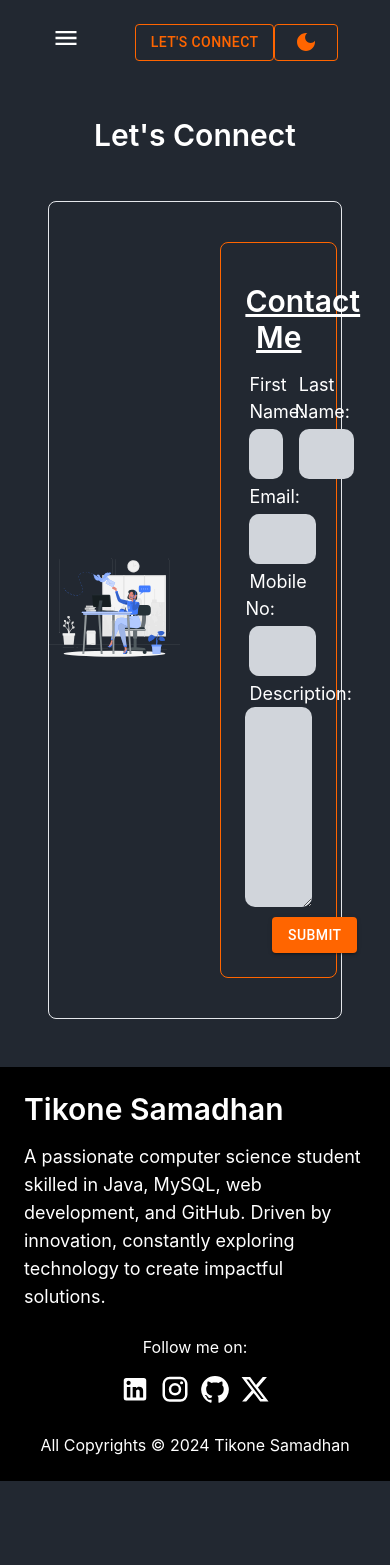
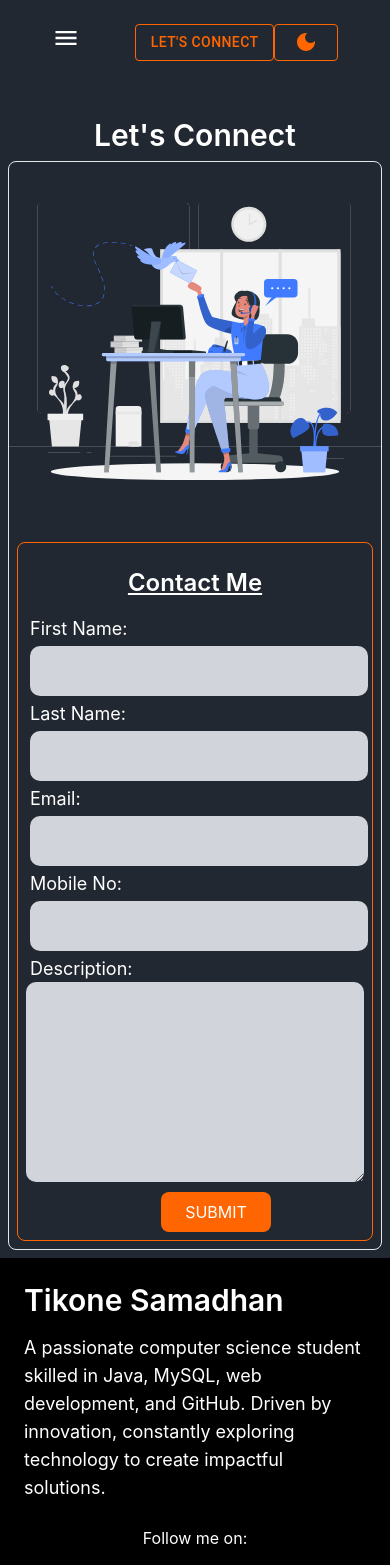
Before and after one commit to SamadhanTikone/Portfolio, a React (Vite) app: page /contact in a window 390 px wide. Shown: the top 1565 px of the page. Before the commit the page ends 1481 px from the top, so only its background shows below. Built offline with nearby package versions, Linux system fonts and the light colour scheme.

Commit message:
contact logic

```diff
--- a/src/Components/About/About.jsx
+++ b/src/Components/About/About.jsx
@@ -56,11 +56,11 @@ export default function About() {
     <div className={`px-24 h-full ${theme ? "bg-[#222831] text-white" : "bg-white text-black"}`}>
 
       <div>
-        <h2 className="text-3xl div uppercase font-semibold py-12 underline text-center">About me </h2>
+        <h2 className="text-3xl div uppercase font-semibold py-12 underline text-center">About <span className='text-[#FF6500]'>me</span> </h2>
        <div className="flex ">
 
        <p className="text-[22px] div mx-6  leading-loose w-[50%]">
-       I am currently in my final year of B.Tech in Computer Science and Engineering, where I have developed a strong understanding of a wide range of programming languages, frameworks, and technologies. I am proficient in both front-end and back-end development, with expertise in HTML5, CSS3, Bootstrap, Tailwind, JavaScript, React, Redux, and React Hooks to build dynamic and responsive web applications. </p>
+       I am currently in my final year of B.Tech in Computer Science and Engineering, where I have developed a strong understanding of a wide range of programming languages, frameworks, and technologies. I am proficient in both front-end and back-end development, with expertise in <span className='text-[#FF6500]'>HTML5, CSS3, Bootstrap, Tailwind, JavaScript, React, Redux, and React Hooks</span> to build dynamic and responsive web applications. </p>
 
        <img src="./final year.webp" alt="" className="w-[450px] div mb-4" />
 
@@ -69,13 +69,13 @@ export default function About() {
 <div className="flex">
   <img src="./men.jpeg" alt="" className="w-[450px] mb-12 -mt-12  div1"/>
 <p className="text-[22px] mx-6 leading-loose float-right w-[50%]  div1 ">
-On the back-end, I have hands-on experience with Core Java, Advanced Java technologies (Servlets, JDBC, JSP), and frameworks like Hibernate, Spring, and Spring Boot. I am skilled in working with MySQL and other database technologies, and I have built scalable, secure server-side applications. I have also worked with modern web development tools like RESTful APIs, JSON, and AJAX for seamless user interactions and GSAP for high-performance animations.
+On the back-end, I have hands-on experience with Core Java, Advanced Java technologies (Servlets, JDBC, JSP), and frameworks like <span className='text-[#FF6500]'>Maven, Hibernate, MicroServices, Spring, and Spring Boot</span>. I am skilled in working with MySQL and other database technologies, and I have built scalable, secure server-side applications. I have also worked with modern web development tools like <span className='text-[#FF6500]'>RESTful APIs, JSON, and AJAX</span> for seamless user interactions and GSAP for high-performance animations.
 </p>
 </div>
 
 <div className="flex">
 <p className="text-[22px] mx-6 leading-loose  w-[50%] mt-4  div1">
-Throughout my academic journey, I have applied these technologies to create practical solutions and innovative projects. I am passionate about learning and applying new technologies, and I continue to seek opportunities to grow as a developer and contribute meaningfully to the field of software engineering.
+Throughout my academic journey, I have applied these technologies <span className='text-[#FF6500]'>to create practical solutions and innovative projects</span>. I am passionate about learning and applying new technologies, and I continue to seek opportunities to grow as a developer and contribute meaningfully to the field of software engineering.
 </p>
 <img src="./art.jpeg" alt="" className="w-[450px] mb-4 -mt-12  div1"/>
 </div>
--- a/src/Components/Contact/Contact.jsx
+++ b/src/Components/Contact/Contact.jsx
@@ -6,15 +6,24 @@
 // import XIcon from '@mui/icons-material/X';
 import { useGSAP } from "@gsap/react";
 import styles from "./Contact.module.css"
-import Button from '@mui/material/Button';
+// import Button from '@mui/material/Button';
 
 import gsap from "gsap";
-import { useContext } from "react";
+import { useContext, useState } from "react";
 import { Theme } from "../Context/Context";
 
 
 
 export default function Contact() {
+
+  const [name , setName] = useState(null);
+  const [isSubmit , setIsSubmit] = useState(false);
+
+  const handleSubmit = (e) => {
+    e.preventDefault(); // Prevent default form submission behavior
+    setIsSubmit(true);  // Set form submission state
+  };
+  console.log(name);
 
   useGSAP(() => {
 
@@ -31,6 +40,13 @@ export default function Contact() {
 
   const {theme} = useContext(Theme);
   return (
+ <>
+   {
+    isSubmit ?
+
+            <p className="my-24 p-8 text-xl text-center">✅{name}, Thanks for Connecting me.</p>
+     :
+
     <div className={`${theme? "bg-[#222831] text-white" : "bg-white text-black"}`}>
 
     <h2 className="text-center text-3xl font-semibold pt-8"> Let&apos;s Connect</h2>
@@ -62,34 +78,46 @@ export default function Contact() {
 
     </div> */}
 
-        <div className={`border m-12 rounded-lg flex ${styles.div}`}>
-          <img src="./Contact us-rafiki (1).svg" alt="" className="w-[45%] animate" />
-          <form action="" className="w-[40%] border border-[#FF6500] animate p-6 m-10 rounded-lg">
-
-            <h2 className="text-3xl font-semibold text-center my-4 underline"> Contact Me</h2>
-
-            <div className="flex w-[100%] gap-4">
+      <div className={`border md:m-12 m-2 rounded-lg flex md:flex-row flex-col ${styles.div}`}>
+        <img src="./Contact us-rafiki (1).svg" alt="" className="md:w-[45%] animate" />
 
 
-              <div className="flex flex-col w-[50%]">
+        <form
+              action=""
+              className="md:w-[40%] border border-[#FF6500] animate p-2 md:p-6 md:m-10 m-2 rounded-lg md:text-[18px] text-[16px]"
+              onSubmit={handleSubmit}
+              >
+
+          <h2 className="md:text-3xl text-2xl font-semibold text-center my-4 underline"> Contact Me</h2>
+
+          <div className="flex md:flex-row w-[100%] md:gap-4 flex-col">
+
+
+            <div className="flex flex-col md:w-[50%]">
               <label className="" htmlFor="Fname">First Name:</label>
-                <input type="text" id="Fname" className={ `${theme ? "bg-gray-300 text-black" : "bg-[#222831] text-white"}`} />
+              <input
+                    type="text"
+                    id="Fname"
+                    className={ `${theme ? "bg-gray-300 text-black" : "bg-[#222831] text-white"}`}
+                    onChange={(e)=>setName(e.target.value)}
+                    required
+                    />
             </div>
             <div>
               <label htmlFor="Lname">Last Name:</label>
-                <input type="text" id="Lname" className={ `${theme ? "bg-gray-300 text-black" : "bg-[#222831] text-white"}`}  />
+              <input type="text" id="Lname" className={ `${theme ? "bg-gray-300 text-black" : "bg-[#222831] text-white"}`} required />
             </div>
           </div>
 
 
           <div>
             <label htmlFor="email">Email:</label>
-              <input type="email" id="email" className={ `${theme ? "bg-gray-300 text-black" : "bg-[#222831] text-white"}`}/>
+            <input type="email" id="email" className={ `${theme ? "bg-gray-300 text-black" : "bg-[#222831] text-white"}`} required/>
           </div>
 
           <div>
             <label htmlFor="mobile">Mobile No:</label>
-              <input type="number" id="mobile" className={ `${theme ? "bg-gray-300 text-black" : "bg-[#222831] text-white"}`} />
+            <input type="number" id="mobile" className={ `${theme ? "bg-gray-300 text-black" : "bg-[#222831] text-white"} py-1`} required/>
           </div>
 
           <div className="flex flex-col">
@@ -97,7 +125,9 @@ export default function Contact() {
             <textarea name="description" id="description" rows={8} className={ `${theme ? "bg-gray-300 text-black" : "bg-[#222831] text-white"}`} ></textarea>
           </div>
 
-            <Button variant="contained" sx={{ bgcolor: "#FF6500" }}>Submit</Button>
+          {/* <Button variant="contained" sx={{ bgcolor: "#FF6500" }}>Submit</Button> */}
+          <button className="bg-[#FF6500] px-6  py-2 m-auto hover:bg-blue-500  rounded-lg transition-all duration-200 uppercase">Submit</button>
+
 
         </form>
       </div>
@@ -105,5 +135,7 @@ export default function Contact() {
     </div>
 
   </div>
+   }
+ </>
   )
 }
--- a/src/Components/Contact/Contact.module.css
+++ b/src/Components/Contact/Contact.module.css
@@ -4,8 +4,8 @@
     height: 50px;
     margin: 4px;
     border-radius: 10px;
-    padding: 5px 8px;
-    font-size: 18px;
+    /* padding: 5px 8px; */
+    /* font-size: 18px; */
 }
 
 .div form label{
--- a/src/Components/Error/Error.jsx
+++ b/src/Components/Error/Error.jsx
@@ -1,14 +1,24 @@
+import Button from '@mui/material/Button';
+import { useNavigate } from 'react-router-dom';
+
+export default function Error() {
 
 
-export default function Error() {
+  const navigate = useNavigate();
+
+  const handleNavigate = ()=>{
+    navigate("/")
+  }
 
   return (
 
 
-    <div className="flex justify-center items-center">
+    <div className="flex justify-center items-center flex-col">
+        <p className='my-8'>
+        <Button variant="contained" onClick={handleNavigate} sx={{bgcolor:"#FF6500"}}>Go Back To Home</Button>
+        </p>
 
     <img src="./404 error lost in space-pana.svg" alt="" className="w-[70%] " />
-
     </div>
 
 
```
Lines whose indentation alone changed are shown as unchanged.
